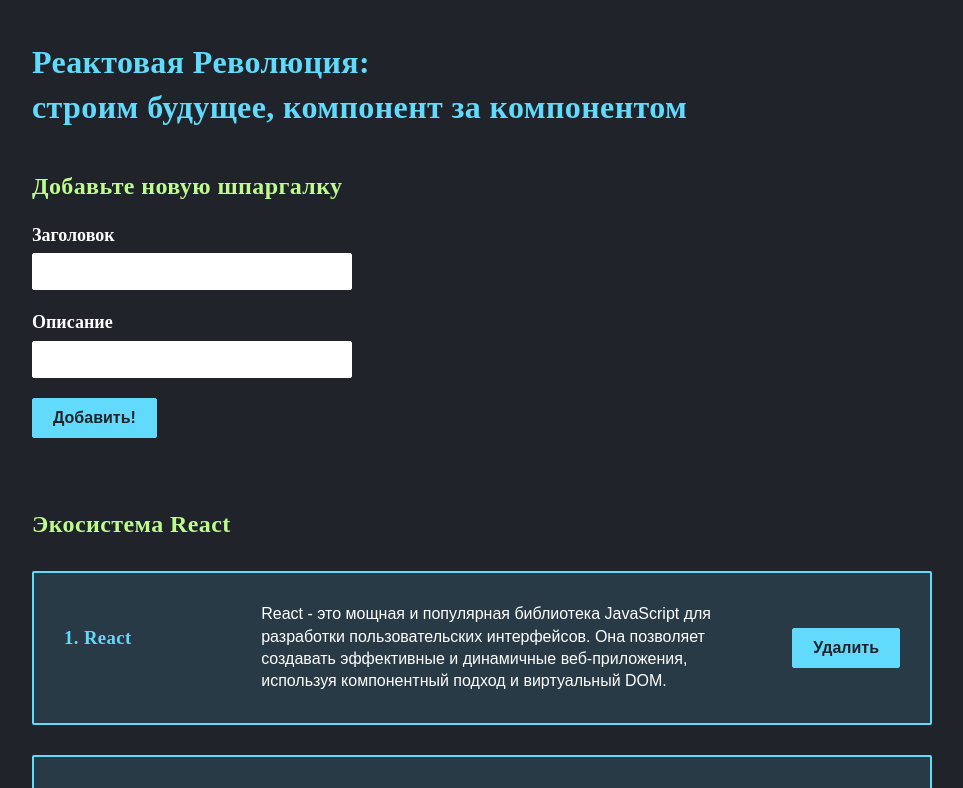
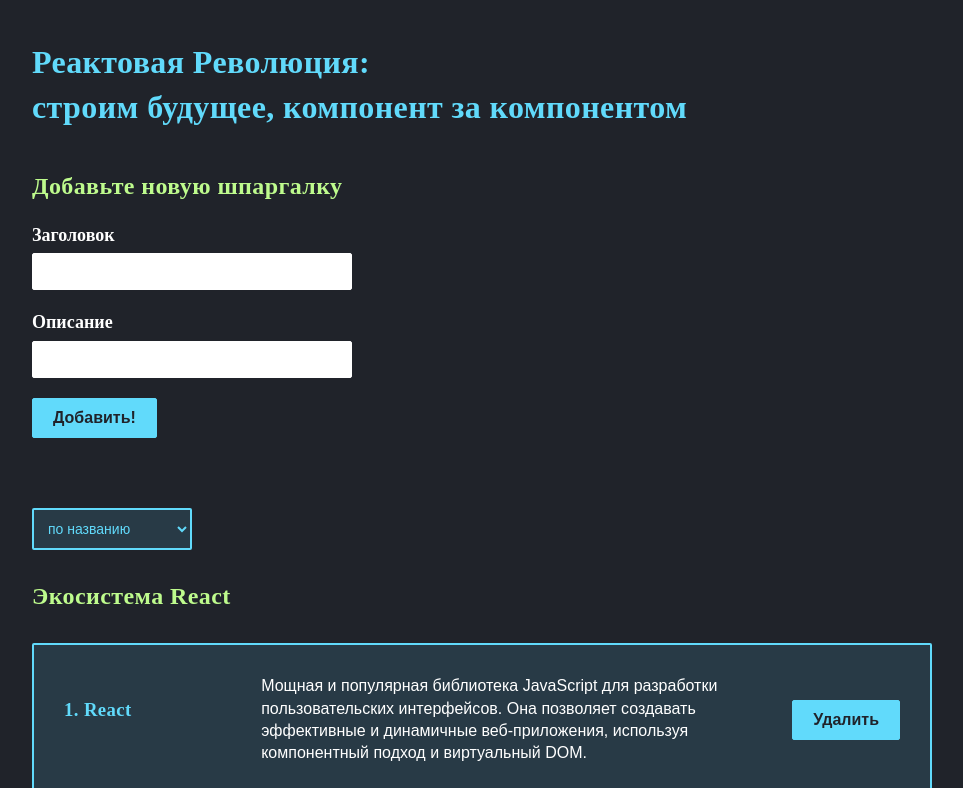
Before and after one commit to Marinarium/basic-react, a React (Create React App) app: page / in a window 1280 px wide. Shown: the top 788 px of the page, without its empty margins (158-1121 px from the left). Built offline with nearby package versions, Linux system fonts and the light colour scheme.

Commit message:
add Select

```diff
--- a/src/App.js
+++ b/src/App.js
@@ -2,13 +2,15 @@
 import PostList from './components/PostList';
 import PostForm from './components/PostForm';
 import './styles/App.css';
+import Select from './components/UI/Select/Select';
 
 function App() {
   const[posts, setPosts] = useState([
-    { id: 1, title: 'React', description: 'React - это мощная и популярная библиотека JavaScript для разработки пользовательских интерфейсов. Она позволяет создавать эффективные и динамичные веб-приложения, используя компонентный подход и виртуальный DOM.' },
-    { id: 2, title: 'MobX', description: 'MobX - это современная библиотека управления состоянием для приложений на платформе JavaScript, которая упрощает управление и реактивное обновление данных.' },
-    { id: 3, title: 'Redux', description: 'Redux - это популярная библиотека управления состоянием в приложениях на JavaScript, которая обеспечивает предсказуемый поток данных и упрощает управление состоянием приложения через одно хранилище.' }
+    { id: 1, title: 'React', description: 'Мощная и популярная библиотека JavaScript для разработки пользовательских интерфейсов. Она позволяет создавать эффективные и динамичные веб-приложения, используя компонентный подход и виртуальный DOM.' },
+    { id: 2, title: 'MobX', description: 'Современная библиотека управления состоянием для приложений на платформе JavaScript, которая упрощает управление и реактивное обновление данных.' },
+    { id: 3, title: 'Redux', description: 'Популярная библиотека управления состоянием в приложениях на JavaScript, которая обеспечивает предсказуемый поток данных и упрощает управление состоянием приложения через одно хранилище.' }
   ]);
+  const [selectedValue, setSelectedValue] = useState('');
 
   const createPost = (newPost) => {
       setPosts([...posts, newPost]);
@@ -16,12 +18,22 @@
 
   const removePost = (postId) => {
     setPosts([...posts.filter(p => p.id !== postId)]);
-  }
+  };
+
+  const sortPosts = (sortType) => {
+    setSelectedValue(sortType);
+    setPosts([...posts].sort((a, b) => a[sortType].localeCompare(b[sortType])));
+  };
 
   return (
     <div className="app">
       <h1 className="title">Реактовая Революция: <br/>строим будущее, компонент за компонентом</h1>
       <PostForm create={createPost}/>
+      <Select
+        value={selectedValue}
+        onChange={sortPosts}
+        options={[{value: 'title', name: 'по названию'}, {value: 'description', name: 'по описанию'}]}
+      />
       <PostList posts={posts} title='Экосистема React' remove={removePost}/>
     </div>
   );
--- /dev/null
+++ b/src/components/UI/Select/Select.jsx
@@ -0,0 +1,20 @@
+import React from 'react';
+import styles from './Select.module.css';
+
+const Select = ({ options, value, optionTitle = 'Сортировка', onChange }) => {
+  return (
+    <select className={styles.select} value={value} onChange={event => onChange(event.target.value)}>
+      <option disabled>{optionTitle}</option>
+      {
+        options.map(o =>
+          <option className={styles.option}
+                  key={o.value}
+                  value={o.value}
+          >{o.name}</option>
+        )
+      }
+    </select>
+  );
+};
+
+export default Select;
--- /dev/null
+++ b/src/components/UI/Select/Select.module.css
@@ -0,0 +1,23 @@
+.select {
+    padding: 10px;
+    font-size: 14px;
+    border: 2px solid var(--color-main);
+    border-radius: 2px;
+    min-width: 160px;
+    margin-bottom: 30px;
+    background-color: var(--color-transparent-main);
+    color: var(--color-main);
+    cursor: pointer;
+    user-select: none;
+}
+
+.select:focus, .select:hover {
+    outline: none;
+    border-color: var(--color-second);
+    color: var(--color-second);
+}
+
+.option {
+    padding: 10px;
+    font-size: 14px;
+}
```
